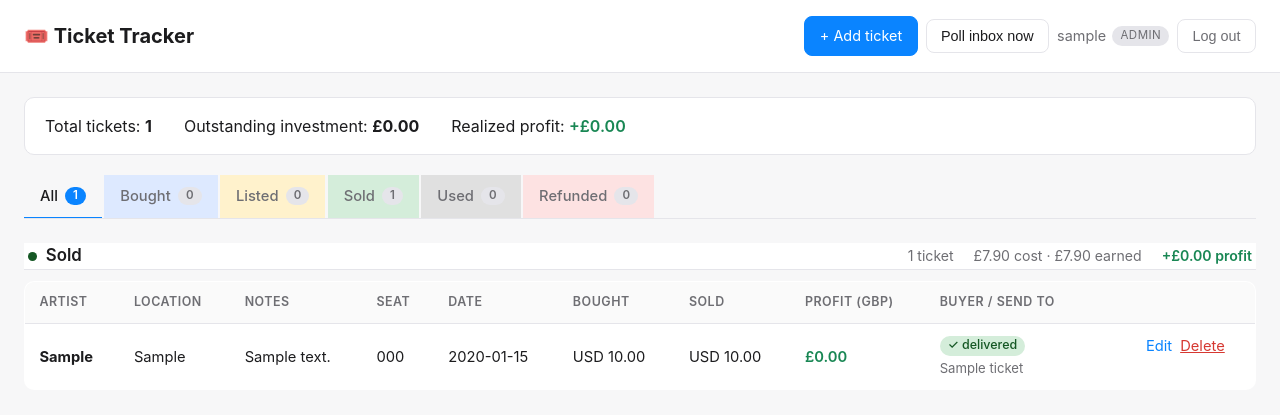
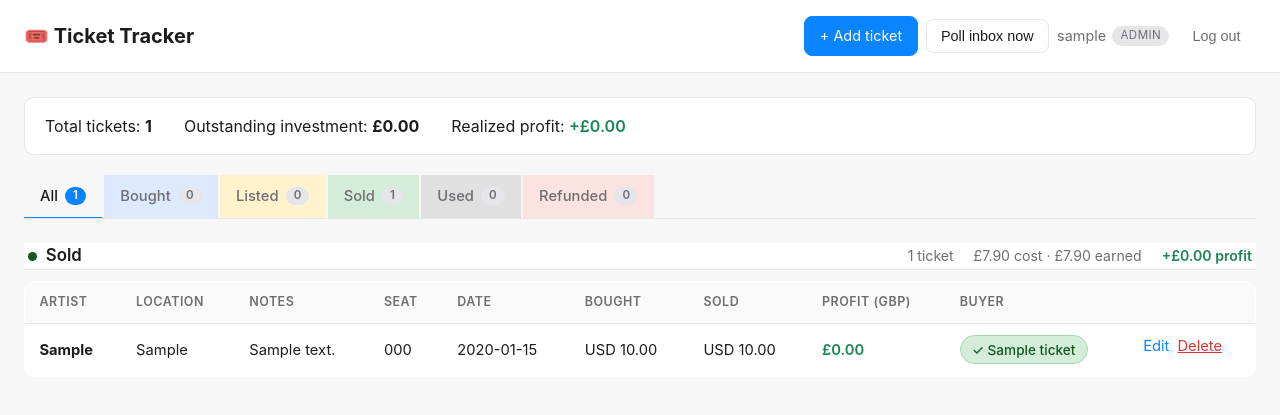
Before and after one commit to tommymctickets-alt/ticket-tracker, a FastAPI app: page / in a window 1280 px wide. Shown: the top 415 px of the page. Run offline with FastAPI, Linux system fonts and the light colour scheme; the visitor is signed in with stand-in values (Sample User, id 1); tables that the repository leaves empty hold one stand-in row (values such as "Sample post").

Commit message:
Add files via upload

```diff
--- a/app/templates/index.html
+++ b/app/templates/index.html
@@ -39,6 +39,7 @@
 </nav>
 
 {% set rendered = namespace(any=false) %}
+{% set all_sold = namespace(items=[]) %}
 {% for group in groups %}
     {% if group.count > 0 %}
     {% set rendered.any = true %}
@@ -77,7 +78,7 @@
                     <th>Bought</th>
                     <th>Sold</th>
                     <th>Profit (GBP)</th>
-                    {% if group.status == 'sold' %}<th>Buyer / Send to</th>{% endif %}
+                    {% if group.status == 'sold' %}<th>Buyer</th>{% endif %}
                     {% if user.role == 'admin' %}<th></th>{% endif %}
                 </tr>
             </thead>
@@ -94,31 +95,24 @@
                     <td>{% if t.profit_gbp is not none %}<span class="{% if t.profit_gbp >= 0 %}pos{% else %}neg{% endif %}">£{{ '%.2f' % t.profit_gbp }}</span>{% else %}—{% endif %}</td>
 
                     {% if group.status == 'sold' %}
-                    <td class="buyer-cell">
-                        {% if t.delivered %}
-                            <span class="delivery-status delivered">✓ delivered</span>
-                            {% if t.buyer_name %}<div class="muted-sm">{{ t.buyer_name }}</div>{% endif %}
+                    <td>
+                        {% set has_info = t.buyer_name or t.buyer_email or t.delivery_method or t.delivery_deadline or t.order_reference or t.sale_platform %}
+                        {% if has_info or t.delivered %}
+                            {% set _ = all_sold.items.append(t) %}
+                            <button type="button"
+                                    class="buyer-pill {% if t.delivered %}delivered{% else %}pending{% endif %}"
+                                    data-dialog="buyer-{{ t.id }}">
+                                {% if t.delivered %}✓{% else %}⏳{% endif %}
+                                {{ t.buyer_name or 'View details' }}
+                            </button>
                         {% else %}
-                            <span class="delivery-status pending">⏳ pending</span>
-                            {% if t.buyer_name %}<div><strong>{{ t.buyer_name }}</strong></div>{% endif %}
-                            {% if t.buyer_email %}<div class="muted-sm">{{ t.buyer_email }}</div>{% endif %}
-                            {% if t.delivery_method %}<div class="muted-sm">via {{ t.delivery_method }}</div>{% endif %}
-                            {% if t.delivery_deadline %}<div class="muted-sm">by {{ t.delivery_deadline }}</div>{% endif %}
-                            {% if t.sale_platform %}<div class="muted-sm">on {{ t.sale_platform }}</div>{% endif %}
-                            {% if not (t.buyer_name or t.buyer_email or t.delivery_method) %}
-                                <span class="muted-sm">no buyer info — edit to add</span>
-                            {% endif %}
+                            <a href="/tickets/{{ t.id }}/edit" class="buyer-pill empty">+ Add buyer info</a>
                         {% endif %}
                     </td>
                     {% endif %}
 
                     {% if user.role == 'admin' %}
                     <td class="actions">
-                        {% if t.status == 'sold' and not t.delivered %}
-                            <form method="post" action="/tickets/{{ t.id }}/deliver" class="inline">
-                                <button class="btn-tiny primary" title="Mark as delivered to buyer">✓ Delivered</button>
-                            </form>
-                        {% endif %}
                         <a href="/tickets/{{ t.id }}/edit">Edit</a>
                         <form method="post" action="/tickets/{{ t.id }}/delete" class="inline" onsubmit="return confirm('Delete this ticket?')">
                             <button class="link-btn">Delete</button>
@@ -150,4 +144,95 @@
 </p>
 {% endif %}
 
+{# Buyer details modals — one per sold ticket that has info #}
+{% for t in all_sold.items %}
+<dialog id="buyer-{{ t.id }}" class="buyer-dialog">
+    <header class="dialog-header">
+        <div>
+            <h3>{{ t.buyer_name or 'Buyer details' }}</h3>
+            <div class="dialog-subtitle">
+                {% if t.delivered %}
+                    <span class="delivery-status delivered">✓ delivered</span>
+                {% else %}
+                    <span class="delivery-status pending">⏳ pending delivery</span>
+                {% endif %}
+            </div>
+        </div>
+        <form method="dialog" class="inline"><button class="dialog-close" aria-label="Close">×</button></form>
+    </header>
+
+    <div class="dialog-body">
+        {% if t.buyer_email or t.buyer_name %}
+        <section class="dialog-section">
+            <h4>Contact</h4>
+            <dl>
+                {% if t.buyer_name %}<dt>Name</dt><dd>{{ t.buyer_name }}</dd>{% endif %}
+                {% if t.buyer_email %}<dt>Email</dt><dd><a href="mailto:{{ t.buyer_email }}">{{ t.buyer_email }}</a></dd>{% endif %}
+            </dl>
+        </section>
+        {% endif %}
+
+        {% if t.delivery_method or t.delivery_deadline or t.delivery_notes %}
+        <section class="dialog-section">
+            <h4>Delivery</h4>
+            <dl>
+                {% if t.delivery_method %}<dt>Method</dt><dd>{{ t.delivery_method }}</dd>{% endif %}
+                {% if t.delivery_deadline %}<dt>Deadline</dt><dd>{{ t.delivery_deadline }}</dd>{% endif %}
+                {% if t.delivery_notes %}<dt>Notes</dt><dd>{{ t.delivery_notes }}</dd>{% endif %}
+            </dl>
+        </section>
+        {% endif %}
+
+        {% if t.order_reference or t.sale_platform %}
+        <section class="dialog-section">
+            <h4>Order</h4>
+            <dl>
+                {% if t.sale_platform %}<dt>Platform</dt><dd>{{ t.sale_platform }}</dd>{% endif %}
+                {% if t.order_reference %}<dt>Reference</dt><dd><code>{{ t.order_reference }}</code></dd>{% endif %}
+            </dl>
+        </section>
+        {% endif %}
+
+        <section class="dialog-section">
+            <h4>For this ticket</h4>
+            <dl>
+                <dt>Event</dt><dd>{{ t.artist }}{% if t.event_date %} · {{ t.event_date }}{% endif %}</dd>
+                {% if t.location %}<dt>Venue</dt><dd>{{ t.location }}</dd>{% endif %}
+                {% if t.seat_number %}<dt>Seat</dt><dd>{{ t.seat_number }}</dd>{% endif %}
+                {% if t.price_sold_amount is not none %}<dt>Sold for</dt><dd>{{ t.price_sold_currency }} {{ '%.2f' % t.price_sold_amount }}</dd>{% endif %}
+            </dl>
+        </section>
+    </div>
+
+    <footer class="dialog-actions">
+        {% if user.role == 'admin' and not t.delivered %}
+        <form method="post" action="/tickets/{{ t.id }}/deliver" class="inline">
+            <button class="btn primary">✓ Mark as delivered</button>
+        </form>
+        {% endif %}
+        {% if user.role == 'admin' %}
+        <a href="/tickets/{{ t.id }}/edit" class="btn">Edit</a>
+        {% endif %}
+        <form method="dialog" class="inline"><button class="btn ghost">Close</button></form>
+    </footer>
+</dialog>
+{% endfor %}
+
+<script>
+document.addEventListener('click', function(e) {
+    const btn = e.target.closest('[data-dialog]');
+    if (!btn) return;
+    const dlg = document.getElementById(btn.dataset.dialog);
+    if (dlg && typeof dlg.showModal === 'function') {
+        dlg.showModal();
+    }
+});
+// Close on click outside the dialog content
+document.querySelectorAll('dialog').forEach(d => {
+    d.addEventListener('click', e => {
+        if (e.target === d) d.close();
+    });
+});
+</script>
+
 {% endblock %}
--- a/static/style.css
+++ b/static/style.css
@@ -267,52 +267,168 @@ td.actions a:hover { text-decoration: underline; }
     color: white;
 }
 
-/* Buyer / delivery cell */
-.buyer-cell {
-    min-width: 180px;
-    line-height: 1.35;
-    white-space: normal !important;
+/* Buyer pill button — single tap target per sold row */
+.buyer-pill {
+    display: inline-flex;
+    align-items: center;
+    gap: 0.4rem;
+    padding: 0.35rem 0.7rem;
+    border-radius: 999px;
+    font-size: 0.85rem;
+    font-weight: 500;
+    border: 1px solid transparent;
+    cursor: pointer;
+    text-decoration: none;
+    font-family: inherit;
+    max-width: 220px;
+    overflow: hidden;
+    text-overflow: ellipsis;
+    white-space: nowrap;
+    transition: transform 0.1s, box-shadow 0.15s;
 }
-.delivery-status {
-    display: inline-block;
-    font-size: 0.78rem;
-    padding: 0.1rem 0.5rem;
-    border-radius: 999px;
-    font-weight: 500;
-    margin-bottom: 0.3rem;
+.buyer-pill:hover {
+    transform: translateY(-1px);
+    box-shadow: 0 2px 6px rgba(0,0,0,0.08);
 }
-.delivery-status.pending { background: #fff4d1; color: #8a6300; }
-.delivery-status.delivered { background: #d4edda; color: #155724; }
-.muted-sm {
-    font-size: 0.82rem;
+.buyer-pill.pending {
+    background: #fff4d1;
+    color: #8a6300;
+    border-color: #e8c969;
+}
+.buyer-pill.delivered {
+    background: #d4edda;
+    color: #155724;
+    border-color: #a3d9b1;
+}
+.buyer-pill.empty {
+    background: var(--bg);
     color: var(--muted);
+    border-color: var(--border);
+    border-style: dashed;
 }
+.buyer-pill.empty:hover { color: var(--accent); border-color: var(--accent); }
 
 /* Highlight rows that need delivery action */
 tr.row-pending td { background: #fffbf0; }
 tr.row-pending:hover td { background: #fff8e6; }
 
-/* Quick "mark delivered" button */
-.btn-tiny {
+/* Delivery status badges (inside dialog header) */
+.delivery-status {
     display: inline-block;
-    padding: 0.25rem 0.6rem;
-    border: 1px solid var(--border);
+    font-size: 0.78rem;
+    padding: 0.15rem 0.6rem;
+    border-radius: 999px;
+    font-weight: 500;
+}
+.delivery-status.pending { background: #fff4d1; color: #8a6300; }
+.delivery-status.delivered { background: #d4edda; color: #155724; }
+
+/* Buyer details dialog */
+.buyer-dialog {
+    border: none;
+    border-radius: 14px;
+    padding: 0;
+    width: min(440px, 92vw);
+    max-height: 88vh;
     background: var(--surface);
+    box-shadow: 0 20px 60px rgba(0,0,0,0.25);
+    overflow: hidden;
     color: var(--text);
-    border-radius: 5px;
-    text-decoration: none;
-    font-size: 0.78rem;
+}
+.buyer-dialog::backdrop {
+    background: rgba(0, 0, 0, 0.35);
+    backdrop-filter: blur(2px);
+}
+.buyer-dialog .dialog-header {
+    display: flex;
+    justify-content: space-between;
+    align-items: flex-start;
+    padding: 1.25rem 1.5rem 1rem;
+    border-bottom: 1px solid var(--border);
+}
+.buyer-dialog .dialog-header h3 {
+    margin: 0;
+    font-size: 1.2rem;
+    color: var(--text);
+}
+.buyer-dialog .dialog-subtitle {
+    margin-top: 0.4rem;
+}
+.dialog-close {
+    background: none;
+    border: none;
+    font-size: 1.5rem;
+    line-height: 1;
+    color: var(--muted);
     cursor: pointer;
-    font-family: inherit;
-    transition: background 0.15s;
+    padding: 0.2rem 0.5rem;
+    border-radius: 6px;
+    margin: -0.4rem -0.5rem 0 0;
 }
-.btn-tiny:hover { background: #f0f0f3; }
-.btn-tiny.primary {
-    background: #155724;
-    color: white;
-    border-color: #155724;
+.dialog-close:hover { background: var(--bg); color: var(--text); }
+
+.buyer-dialog .dialog-body {
+    padding: 0.75rem 1.5rem 0.5rem;
+    overflow-y: auto;
+    max-height: calc(88vh - 150px);
 }
-.btn-tiny.primary:hover { background: #0d3a18; }
+.dialog-section {
+    margin-bottom: 1rem;
+}
+.dialog-section h4 {
+    margin: 0 0 0.4rem;
+    font-size: 0.72rem;
+    text-transform: uppercase;
+    letter-spacing: 0.08em;
+    color: var(--muted);
+    font-weight: 600;
+}
+.dialog-section dl {
+    margin: 0;
+    display: grid;
+    grid-template-columns: 90px 1fr;
+    gap: 0.4rem 1rem;
+    font-size: 0.92rem;
+}
+.dialog-section dt {
+    color: var(--muted);
+    font-weight: 400;
+}
+.dialog-section dd {
+    margin: 0;
+    color: var(--text);
+    word-break: break-word;
+}
+.dialog-section dd a { color: var(--accent); text-decoration: none; }
+.dialog-section dd a:hover { text-decoration: underline; }
+.dialog-section dd code {
+    font-family: monospace;
+    font-size: 0.85em;
+    background: var(--bg);
+    padding: 0.1em 0.4em;
+    border-radius: 3px;
+}
+
+.buyer-dialog .dialog-actions {
+    display: flex;
+    gap: 0.5rem;
+    padding: 1rem 1.5rem 1.25rem;
+    border-top: 1px solid var(--border);
+    background: #fafafa;
+    align-items: center;
+}
+.buyer-dialog .dialog-actions > form:last-child { margin-left: auto; }
+.btn.ghost { background: transparent; border-color: transparent; color: var(--muted); }
+.btn.ghost:hover { background: var(--bg); color: var(--text); }
+
+@media (max-width: 600px) {
+    .dialog-section dl {
+        grid-template-columns: 1fr;
+        gap: 0.1rem 0;
+    }
+    .dialog-section dt { font-size: 0.75rem; }
+    .dialog-section dd { margin-bottom: 0.4rem; }
+}
 
 /* Section title inside the edit form */
 .section-title {
```
